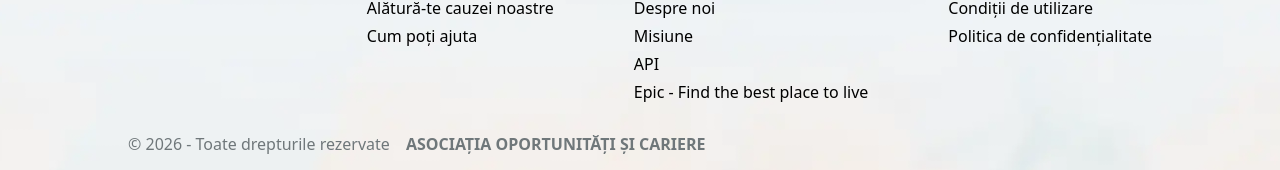
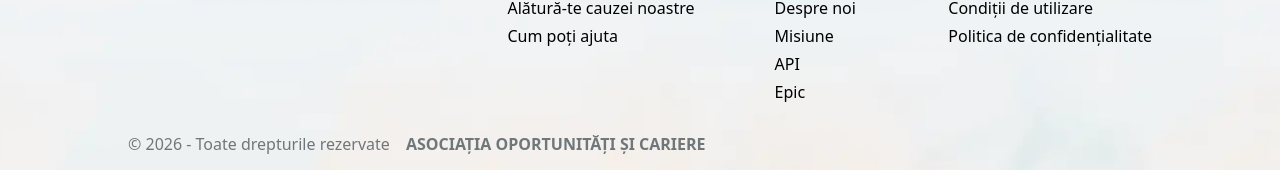
Before and after one commit to peviitor-ro/search-engine, a React (Vite) app: page /rezultate in a window 1280 px wide. Shown: the part 716-886 px from the top of the page. Built offline with nearby package versions, Linux system fonts and the light colour scheme; no server answers.

Commit message:
workflow update / Footer link update

```diff
--- a/src/components/Footer.jsx
+++ b/src/components/Footer.jsx
@@ -197,7 +197,7 @@ const Footer = () => {
               target="_blank"
               rel="noopener noreferrer"
             >
-              Epic - Find the best place to live
+              Epic
             </Link>
           </div>
 
```
